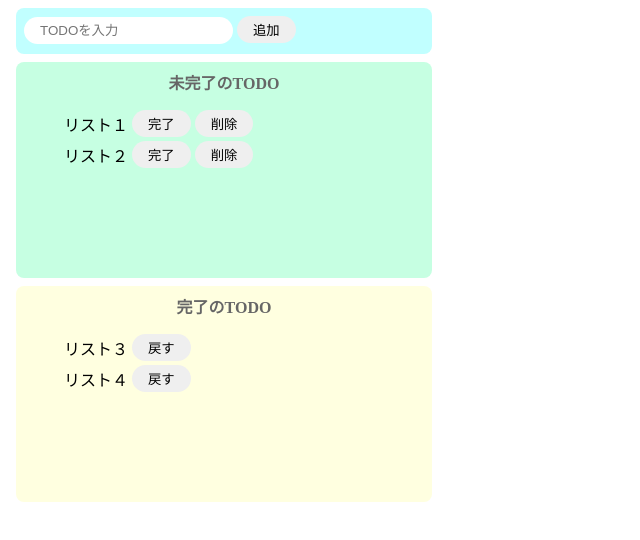
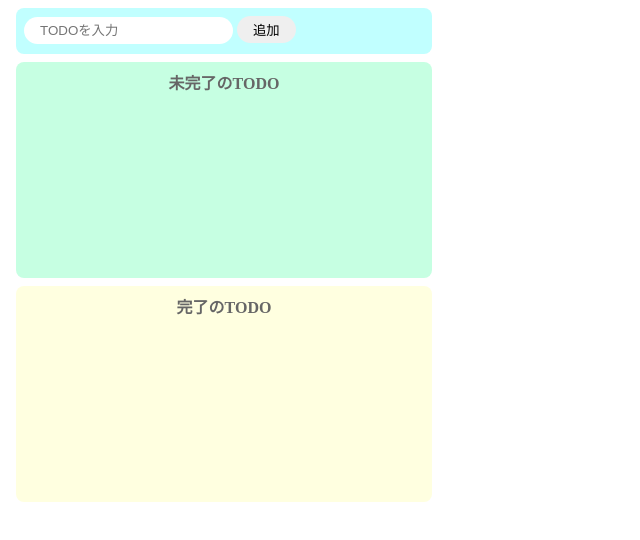
Before and after one commit to minty1202/udemy_react_todo_primer, a React (Create React App) app: page / in a window 1280 px wide. Shown: the top 540 px of the page, without its empty margins (0-640 px from the left). Built offline with nearby package versions, Linux system fonts and the light colour scheme.

Commit message:
[update] 未完了に戻す機能の追加

```diff
--- a/src/App.jsx
+++ b/src/App.jsx
@@ -3,8 +3,8 @@
 
 export const App = () => {
   const [todoText, setTodoText] = useState('')
-  const [incompleteTodos, setIncompleteTodos] = useState(['リスト１', 'リスト２']);
-  const [completeTodos, setCompleteTodos] = useState(['リスト３', 'リスト４']);
+  const [incompleteTodos, setIncompleteTodos] = useState([]);
+  const [completeTodos, setCompleteTodos] = useState([]);
 
   const onChangeTodoText = (event) => setTodoText(event.target.value);
 
@@ -28,6 +28,15 @@
     const newCompleteTodos = [...completeTodos, incompleteTodos[index]];
     setIncompleteTodos(newIncompleteTodos);
     setCompleteTodos(newCompleteTodos)
+  };
+
+  const onClickBack = (index) => {
+    const newCompleteTodos = [...completeTodos];
+    newCompleteTodos.splice(index, 1);
+
+    const newIncompleteTodos = [...incompleteTodos, completeTodos[index]]
+    setCompleteTodos(newCompleteTodos)
+    setIncompleteTodos(newIncompleteTodos)
   };
 
   return (
@@ -55,12 +64,12 @@
       <div className='complete-area'>
         <p className='title'>完了のTODO</p>
           <ul>
-            {completeTodos.map((todo) => {
+            {completeTodos.map((todo, index) => {
               return (
                 <li key={todo}>
                   <div className='list-row'>
                     <p>{todo}</p>
-                    <button>戻す</button>
+                    <button onClick={() => onClickBack(index)}>戻す</button>
                   </div>
                 </li>
               );
```
